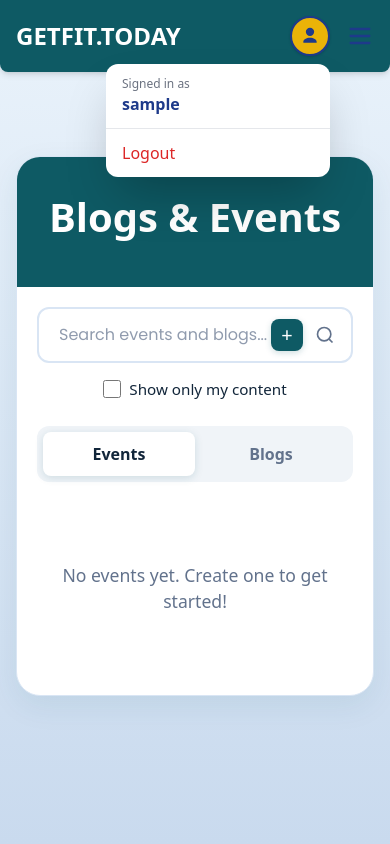
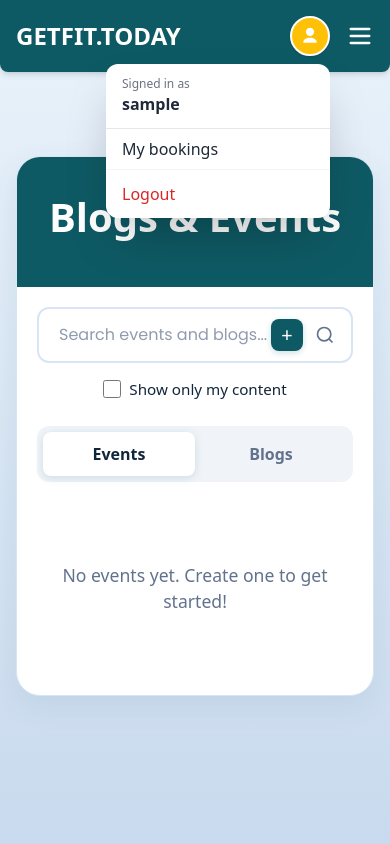
Before and after one commit to PBP-B01/getfittoday, a Django app: page /blognevent/ in a window 390 px wide, after a click that opens the changed part. Run offline with Django 5.2, Linux system fonts and the light colour scheme; the visitor is signed in with stand-in values (Sample User, id 1); data that the repository does not hold is empty; parts of the project's set-up code (start-up, migrations or seed data) failed here and were passed over; some libraries are stand-ins or nearby versions.

Commit message:
gtau disuruh ngecek ui ama will

```diff
--- a/templates/base.html
+++ b/templates/base.html
@@ -1,4 +1,3 @@
-
 {% load static %}
 <!DOCTYPE html>
 <html lang="en">
@@ -9,108 +8,215 @@
 
   <link href="https://fonts.googleapis.com/css2?family=Poppins:wght@400;600&display=swap" rel="stylesheet">
   <script>
-    tailwind = {config: {theme: {extend: {fontFamily: {sans: ['Poppins','ui-sans-serif','system-ui','sans-serif']}}}}}
+    tailwind = {
+      config: {
+        theme: {
+          extend: {
+            fontFamily: {
+              sans: ['Poppins', 'ui-sans-serif', 'system-ui', 'sans-serif']
+            }
+          }
+        }
+      }
+    }
   </script>
   <script src="https://cdn.tailwindcss.com"></script>
+
   {% block extra_css %}
-    <style>
-      :root{ --nav-bg:#0E5A64; --nav-text:#fff; }
+  <style>
+    :root {
+      --nav-bg: #0E5A64;
+      --nav-text: #fff;
+      --teal-700: #0E5A64;
+      --teal-600: #137A86;
+      --accent-yellow: #FFC107;
+      --title: #1B2B5A;
+      --nav-bg-darker: #07434B;
+    }
 
-      #map-wrapper{
-        border:3px solid #DDE7FF; border-radius:24px;
-        box-shadow:0 28px 80px rgba(8,24,68,.25), 0 10px 28px rgba(8,24,68,.15);
+    #map-wrapper {
+      border: 3px solid #DDE7FF;
+      border-radius: 24px;
+      box-shadow: 0 28px 80px rgba(8, 24, 68, .25),
+                  0 10px 28px rgba(8, 24, 68, .15);
+    }
+
+    .home-hero {
+      padding-top: 18px;
+    }
+
+    .home-hero-title {
+      font-size: clamp(28px, 4vw, 44px);
+      margin-top: -2px;
+      margin-bottom: 18px;
+    }
+
+    /* Google Maps InfoWindow fix */
+    .gm-style .gm-style-iw-c {
+      position: relative !important;
+    }
+
+    .gm-style .gm-style-iw-c .gm-ui-hover-effect {
+      position: absolute !important;
+      top: 8px !important;
+      right: 8px !important;
+      left: auto !important;
+      margin: 0 !important;
+      transform: none !important;
+      display: block !important;
+    }
+
+    .iw-header {
+      padding-right: 38px !important;
+    }
+
+    /* Mobile styles */
+    @media (max-width: 767.98px) {
+      #main-navbar {
+        background-color: var(--teal-600) !important;
       }
 
-      .home-hero{ padding-top:18px; }
-      .home-hero-title{
-        font-size:clamp(28px,4vw,44px);
-        margin-top:-2px; margin-bottom:18px;
+      #main-navbar a,
+      #main-navbar button {
+        color: var(--nav-text) !important;
       }
-    </style>
+
+      #main-navbar .brand {
+        color: var(--nav-text) !important;
+      }
+
+      #mobile-menu {
+        background: linear-gradient(135deg, var(--teal-600) 0%, var(--teal-700) 100%) !important;
+        border-bottom-left-radius: 14px;
+        border-bottom-right-radius: 14px;
+        box-shadow: 0 16px 40px rgba(0, 0, 0, .25);
+      }
+
+      #mobile-menu a {
+        color: #EAF2FF !important;
+      }
+
+      #mobile-menu a:hover {
+        color: #fff !important;
+        background: rgba(255, 255, 255, .08);
+      }
+
+      #mobile-menu-button {
+        color: #EAF2FF !important;
+      }
+
+      nav {
+        background-color: var(--teal-600) !important;
+        color: #fff !important;
+      }
+    }
+  </style>
   {% endblock %}
 </head>
+
 <body class="bg-blue-900 min-h-screen font-sans text-white {% block body_class %}{% endblock %}">
-    <!-- Navbar -->
-  <nav class="bg-yellow-500 p-4 flex items-center justify-between shadow-md rounded-b-lg sticky top-0 z-[2147483647] [isolation:isolate] hide-on-fullscreen">
-    <div class="text-blue-900 font-bold text-2xl">GETFIT.TODAY</div>
+  <!-- Navbar -->
+  <nav id="main-navbar" class="p-4 flex items-center justify-between shadow-md rounded-b-lg sticky top-0 z-[2147483647] [isolation:isolate] hide-on-fullscreen bg-[var(--teal-600)] md:bg-yellow-500 text-white">
+    <div class="brand font-bold text-2xl text-white">GETFIT.TODAY</div>
 
-    <!-- Desktop -->
     <div class="hidden md:flex items-center gap-6">
       <a href="{% url 'home:home' %}" class="text-blue-900 hover:text-blue-700 font-semibold text-lg">HOME</a>
-      <a href="#" class="text-blue-900 hover:text-blue-700 font-semibold text-lg">KOMUNITAS</a>
-      <a href="#" class="text-blue-900 hover:text-blue-700 font-semibold text-lg">STORE</a>
-      <a href="{% url 'BlognEvent:blogevent_page' %}" class="text-blue-900 hover:text-blue-700 font-semibold text-lg">BLOGS N EVENTS</a>
+      <a href="{% url 'community_list' %}" class="text-blue-900 hover:text-blue-700 font-semibold text-lg">KOMUNITAS</a>
+      <a href="{% url 'store:product_list' %}" class="text-blue-900 hover:text-blue-700 font-semibold text-lg">STORE</a>
 
-      {% if request.user.is_authenticated %}
+      {% if request.user.is_authenticated or request.session.is_admin %}
         <a href="{% url 'booking:page' %}" class="text-blue-900 hover:text-blue-700 font-semibold text-lg">BOOKING</a>
       {% else %}
         <a href="{% url 'central:login' %}?next={% url 'booking:page' %}" class="text-blue-900 hover:text-blue-700 font-semibold text-lg">BOOKING</a>
       {% endif %}
 
-      <!-- Desktop widget -->
+      <a href="{% url 'BlognEvent:blogevent_page' %}" class="text-blue-900 hover:text-blue-700 font-semibold text-lg">BLOGS & EVENTS</a>
+
       <div class="relative" id="user-widget-desktop">
-        {% if request.user.is_authenticated %}
-          <button id="userMenuBtn" type="button"
-                  class="relative z-10 inline-flex items-center justify-center w-10 h-10 rounded-full bg-yellow-500 text-blue-900 border-2 border-blue-900 shadow"
-                  aria-haspopup="true" aria-expanded="false" aria-controls="userMenu" title="{{ request.user.username }}">
+        {% if request.user.is_authenticated or request.session.is_admin %}
+          <button
+            id="userMenuBtn"
+            type="button"
+            class="relative z-10 inline-flex items-center justify-center w-10 h-10 rounded-full bg-[var(--accent-yellow)] text-[var(--title)] border-2 border-[var(--nav-text)] shadow"
+            aria-haspopup="true"
+            aria-expanded="false"
+            aria-controls="userMenu"
+            title="{% if request.session.is_admin %}{{ request.session.admin_name }}{% else %}{{ request.user.username }}{% endif %}">
             <svg xmlns="http://www.w3.org/2000/svg" class="w-5 h-5" fill="currentColor" viewBox="0 0 24 24">
               <path d="M12 12a5 5 0 1 0-5-5 5 5 0 0 0 5 5Zm0 2c-4.42 0-8 2.239-8 5v1h16v-1c0-2.761-3.58-5-8-5Z"/>
             </svg>
           </button>
-          <div id="userMenu"
-               class="absolute right-0 z-50 mt-2 w-56 bg-white text-blue-900 rounded-xl shadow-2xl overflow-hidden hidden">
+
+          <div id="userMenu" class="absolute right-0 z-50 mt-2 w-56 bg-white text-gray-800 rounded-xl shadow-2xl overflow-hidden hidden">
             <div class="px-4 py-3 border-b border-gray-200">
               <p class="text-xs text-gray-500">Signed in as</p>
-              <p class="font-semibold truncate">{{ request.user.username }}</p>
+              {% if request.session.is_admin %}
+                <p class="font-semibold truncate">{{ request.session.admin_name }} (Admin)</p>
+              {% else %}
+                <p class="font-semibold truncate">{{ request.user.username }}</p>
+              {% endif %}
             </div>
-            <a href="{% url 'booking:mine_page' %}" class="block px-4 py-2 text-blue-900 hover:bg-blue-50">My bookings</a>
-            <div class="border-t border-blue-100"></div>
-            <form method="post" action="{% url 'central:logout' %}" class="p-1">
-              {% csrf_token %}
-              <button type="submit" class="w-full text-left px-3 py-2 text-red-600 hover:text-red-700 hover:bg-red-50">Logout</button>
-            </form>
+
+            <a href="{% url 'booking:mine_page' %}" class="block px-4 py-2 text-gray-800 hover:bg-gray-100">My bookings</a>
+            <div class="border-t border-gray-100"></div>
+            <div class="p-1">
+              <a href="{% url 'central:logout' %}" class="w-full text-left block px-3 py-2 text-red-600 hover:text-red-700 hover:bg-red-50">
+                Logout
+              </a>
+            </div>
           </div>
         {% else %}
           <a href="{% url 'central:login' %}?next={{ request.get_full_path|urlencode }}"
-             class="inline-flex items-center px-4 py-2 rounded-lg border-2 border-blue-900 text-blue-900 font-semibold hover:bg-blue-100 focus:outline-none focus:ring-2 focus:ring-blue-300">
+             class="inline-flex items-center px-4 py-2 rounded-lg border-2 border-blue-900 text-blue-900 font-semibold hover:bg-blue-800 hover:text-white hover:border-blue-800 focus:outline-none focus:ring-2 focus:ring-blue-700">
             Login
           </a>
         {% endif %}
       </div>
     </div>
 
-    <!-- Mobile -->
     <div class="md:hidden flex items-center space-x-4">
-      {% if request.user.is_authenticated %}
+      {% if request.user.is_authenticated or request.session.is_admin %}
         <div class="relative">
-          <button id="mUserMenuBtn" type="button"
-                  class="inline-flex items-center justify-center w-10 h-10 rounded-full bg-yellow-500 text-blue-900 border-2 border-blue-900 shadow"
-                  aria-haspopup="true" aria-expanded="false" aria-controls="mUserMenu" title="{{ request.user.username }}">
+          <button
+            id="mUserMenuBtn"
+            type="button"
+            class="inline-flex items-center justify-center w-10 h-10 rounded-full bg-[var(--accent-yellow)] text-[var(--title)] border-2 border-[var(--nav-text)] shadow"
+            aria-haspopup="true"
+            aria-expanded="false"
+            aria-controls="mUserMenu"
+            title="{% if request.session.is_admin %}{{ request.session.admin_name }}{% else %}{{ request.user.username }}{% endif %}">
             <svg xmlns="http://www.w3.org/2000/svg" class="w-5 h-5" fill="currentColor" viewBox="0 0 24 24">
               <path d="M12 12a5 5 0 1 0-5-5 5 5 0 0 0 5 5Zm0 2c-4.42 0-8 2.239-8 5v1h16v-1c0-2.761-3.58-5-8-5Z"/>
             </svg>
           </button>
-          <div id="mUserMenu"
-               class="absolute right-0 z-50 mt-2 w-56 bg-white text-blue-900 rounded-xl shadow-2xl overflow-hidden hidden">
+
+          <div id="mUserMenu" class="absolute right-0 z-50 mt-2 w-56 bg-white text-gray-800 rounded-xl shadow-2xl overflow-hidden hidden">
             <div class="px-4 py-3 border-b border-gray-200">
               <p class="text-xs text-gray-500">Signed in as</p>
-              <p class="font-semibold truncate">{{ request.user.username }}</p>
+              {% if request.session.is_admin %}
+                <p class="font-semibold truncate">{{ request.session.admin_name }} (Admin)</p>
+              {% else %}
+                <p class="font-semibold truncate">{{ request.user.username }}</p>
+              {% endif %}
             </div>
-            <form method="post" action="{% url 'central:logout' %}" class="p-1">
-              {% csrf_token %}
-              <button type="submit" class="w-full text-left px-3 py-2 text-red-600 hover:text-red-700 hover:bg-red-50">Logout</button>
-            </form>
+
+            <a href="{% url 'booking:mine_page' %}" class="block px-4 py-2 text-gray-800 hover:bg-gray-100">My bookings</a>
+            <div class="border-t border-gray-100"></div>
+            <div class="p-1">
+              <a href="{% url 'central:logout' %}" class="w-full text-left block px-3 py-2 text-red-600 hover:text-red-700 hover:bg-red-50">
+                Logout
+              </a>
+            </div>
           </div>
         </div>
       {% else %}
         <a href="{% url 'central:login' %}?next={{ request.get_full_path|urlencode }}"
-           class="px-3 py-1.5 rounded-md border-2 border-blue-900 text-blue-900 font-semibold hover:bg-blue-100">
+           class="px-3 py-1.5 rounded-md border-2 border-[var(--nav-text)] text-[var(--nav-text)] font-semibold hover:bg-[var(--nav-bg-darker)]">
           Login
         </a>
       {% endif %}
 
-      <!-- Hamburger -->
-      <button id="mobile-menu-button" type="button" class="text-blue-900 focus:outline-none"
+      <button id="mobile-menu-button" type="button" class="text-[var(--nav-text)] focus:outline-none"
               aria-label="Toggle menu" aria-expanded="false" aria-controls="mobile-menu">
         <svg xmlns="http://www.w3.org/2000/svg" class="w-7 h-7" fill="none" viewBox="0 0 24 24" stroke="currentColor" stroke-width="2">
           <path stroke-linecap="round" stroke-linejoin="round" d="M4 6h16M4 12h16M4 18h16"/>
@@ -119,28 +225,25 @@
     </div>
   </nav>
 
-  <!-- Mobile Menu Overlay -->
-  <div id="mobile-menu" class="md:hidden hidden bg-yellow-500 absolute top-16 left-0 w-full shadow-md rounded-b-lg py-4 z-50">
-    <a href="{% url 'home:home' %}" class="block text-blue-900 hover:text-blue-700 font-semibold text-lg px-4 py-2">HOME</a>
-    <a href="#" class="block text-blue-900 hover:text-blue-700 font-semibold text-lg px-4 py-2">KOMUNITAS</a>
-    <a href="#" class="block text-blue-900 hover:text-blue-700 font-semibold text-lg px-4 py-2">STORE</a>
-    <a href="{% url 'BlognEvent:blogevent_page' %}" class="block text-blue-900 hover:text-blue-700 font-semibold text-lg px-4 py-2">BLOGS & EVENTS</a>
-    {% if request.user.is_authenticated %}
-      <a href="{% url 'booking:page' %}" class="block text-blue-900 hover:text-blue-700 font-semibold text-lg px-4 py-2">BOOKING</a>
+  <div id="mobile-menu" class="md:hidden hidden absolute top-16 left-0 w-full rounded-b-lg py-4 z-50 shadow-md">
+    <a href="{% url 'home:home' %}" class="block text-[var(--nav-text)] hover:text-gray-300 font-semibold text-lg px-4 py-2">HOME</a>
+    <a href="{% url 'community_list' %}" class="block text-[var(--nav-text)] hover:text-gray-300 font-semibold text-lg px-4 py-2">KOMUNITAS</a>
+    <a href="{% url 'store:product_list' %}" class="block text-[var(--nav-text)] hover:text-gray-300 font-semibold text-lg px-4 py-2">STORE</a>
+    {% if request.user.is_authenticated or request.session.is_admin %}
+      <a href="{% url 'booking:page' %}" class="block text-[var(--nav-text)] hover:text-gray-300 font-semibold text-lg px-4 py-2">BOOKING</a>
     {% else %}
-      <a href="{% url 'central:login' %}?next={% url 'booking:page' %}" class="block text-blue-900 hover:text-blue-700 font-semibold text-lg px-4 py-2">BOOKING</a>
+      <a href="{% url 'central:login' %}?next={% url 'booking:page' %}" class="block text-[var(--nav-text)] hover:text-gray-300 font-semibold text-lg px-4 py-2">BOOKING</a>
     {% endif %}
+    <a href="{% url 'BlognEvent:blogevent_page' %}" class="block text-[var(--nav-text)] hover:text-gray-300 font-semibold text-lg px-4 py-2">BLOGS & EVENTS</a>
   </div>
 
   <main class="container mx-auto px-4 py-8 pt-6 relative z-0">
     {% block content %}{% endblock %}
   </main>
 
-  <!-- Scripts -->
   <script>
-    // Mobile menu toggle
     const mobileMenuButton = document.getElementById('mobile-menu-button');
-    const mobileMenu       = document.getElementById('mobile-menu');
+    const mobileMenu = document.getElementById('mobile-menu');
     if (mobileMenuButton && mobileMenu) {
       mobileMenuButton.addEventListener('click', () => {
         const hidden = mobileMenu.classList.toggle('hidden');
@@ -148,15 +251,14 @@
       });
     }
 
-    // Desktop user dropdown
     (() => {
-      const btn  = document.getElementById('userMenuBtn');
+      const btn = document.getElementById('userMenuBtn');
       const menu = document.getElementById('userMenu');
       if (!btn || !menu) return;
       const close = (e) => {
         if (!menu.contains(e.target) && !btn.contains(e.target)) {
           menu.classList.add('hidden');
-          btn.setAttribute('aria-expanded','false');
+          btn.setAttribute('aria-expanded', 'false');
           document.removeEventListener('click', close);
         }
       };
@@ -165,25 +267,24 @@
         const open = !menu.classList.contains('hidden');
         if (open) {
           menu.classList.add('hidden');
-          btn.setAttribute('aria-expanded','false');
+          btn.setAttribute('aria-expanded', 'false');
           document.removeEventListener('click', close);
         } else {
           menu.classList.remove('hidden');
-          btn.setAttribute('aria-expanded','true');
+          btn.setAttribute('aria-expanded', 'true');
           setTimeout(() => document.addEventListener('click', close), 0);
         }
       });
     })();
 
-    // Mobile user dropdown
     (() => {
-      const btn  = document.getElementById('mUserMenuBtn');
+      const btn = document.getElementById('mUserMenuBtn');
       const menu = document.getElementById('mUserMenu');
       if (!btn || !menu) return;
       const close = (e) => {
         if (!menu.contains(e.target) && !btn.contains(e.target)) {
           menu.classList.add('hidden');
-          btn.setAttribute('aria-expanded','false');
+          btn.setAttribute('aria-expanded', 'false');
           document.removeEventListener('click', close);
         }
       };
@@ -192,11 +293,11 @@
         const open = !menu.classList.contains('hidden');
         if (open) {
           menu.classList.add('hidden');
-          btn.setAttribute('aria-expanded','false');
+          btn.setAttribute('aria-expanded', 'false');
           document.removeEventListener('click', close);
         } else {
           menu.classList.remove('hidden');
-          btn.setAttribute('aria-expanded','true');
+          btn.setAttribute('aria-expanded', 'true');
           setTimeout(() => document.addEventListener('click', close), 0);
         }
       });
```
